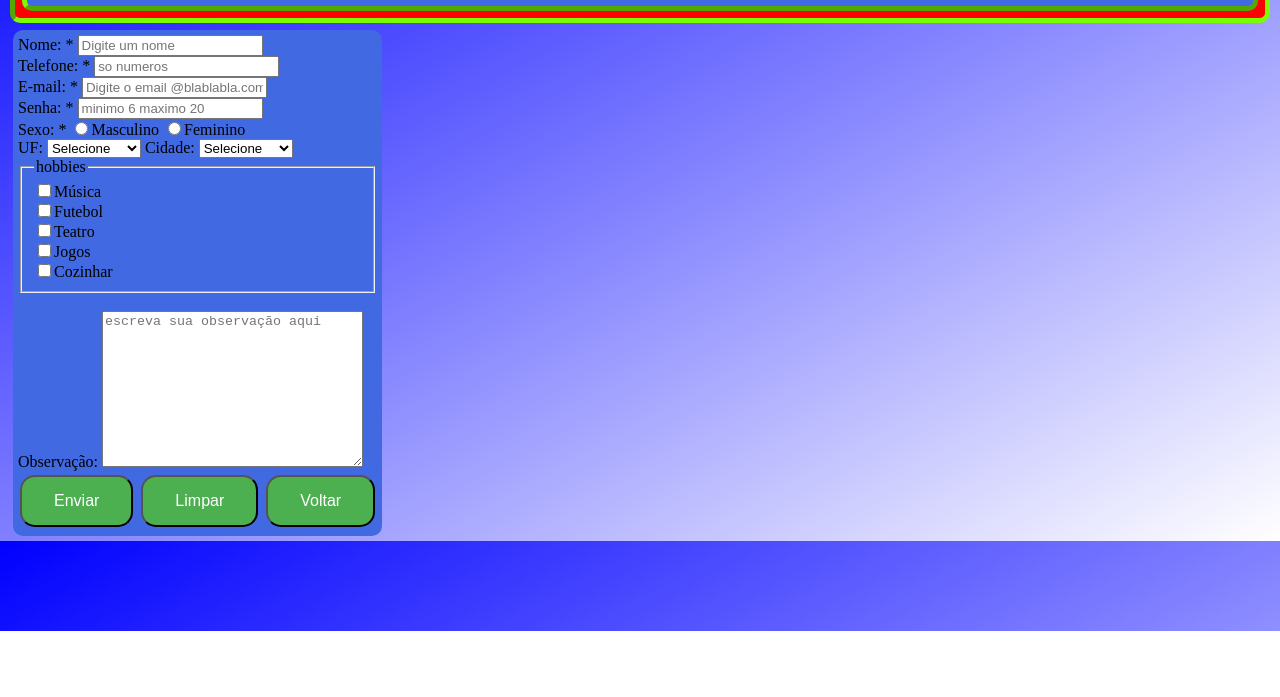
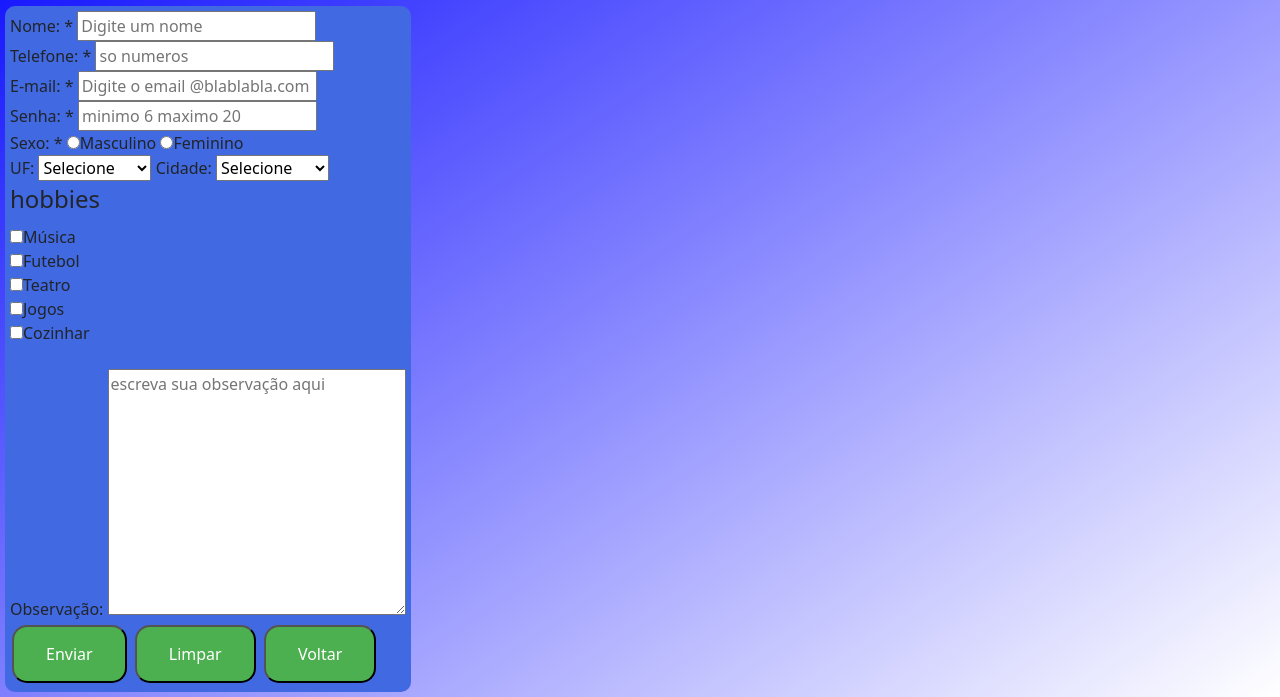
Before and after one commit to hackerxxx1/exercicio, a plain HTML site: page formulario.html in a window 1280 px wide. Shown: the part 169-866 px from the top of the page. Before the commit the page ends 800 px from the top, so only its background shows below. Drawn offline with nearby package versions, Linux system fonts and the light colour scheme.

Commit message:
integração do bootstrap 5

```diff
--- a/formulario.html
+++ b/formulario.html
@@ -8,6 +8,8 @@
     <link rel="stylesheet" href="style.css">
     <script src="index.js"></script>
     <title>formulario</title>
+    <!-- CSS only -->
+    <link href="https://cdn.jsdelivr.net/npm/bootstrap@5.1.3/dist/css/bootstrap.min.css" rel="stylesheet" integrity="sha384-1BmE4kWBq78iYhFldvKuhfTAU6auU8tT94WrHftjDbrCEXSU1oBoqyl2QvZ6jIW3" crossorigin="anonymous">
 </head>
 
 <body>
```
Also changed, not shown: index.html (+1 -0 lines), tabela.html (+2 -0 lines).
